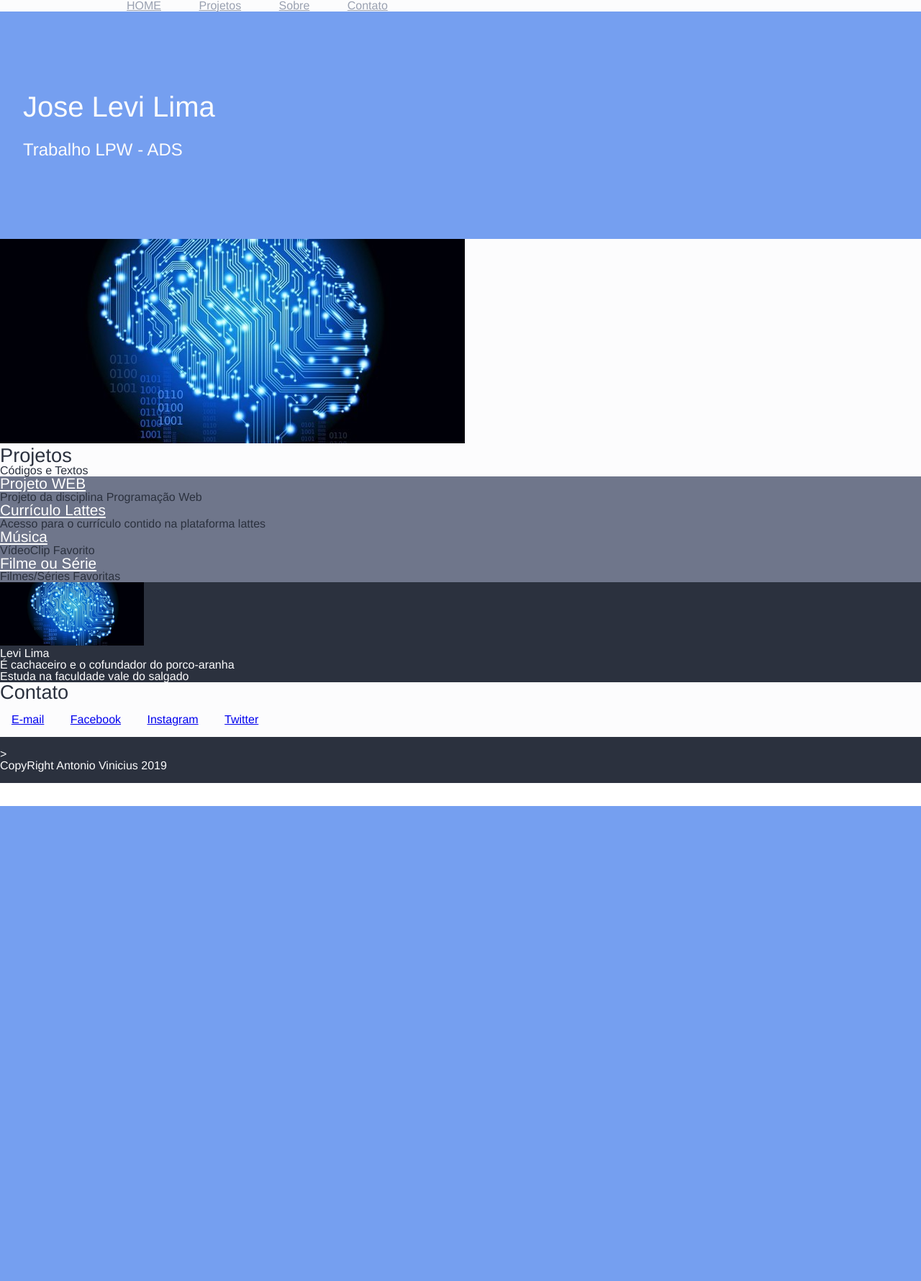
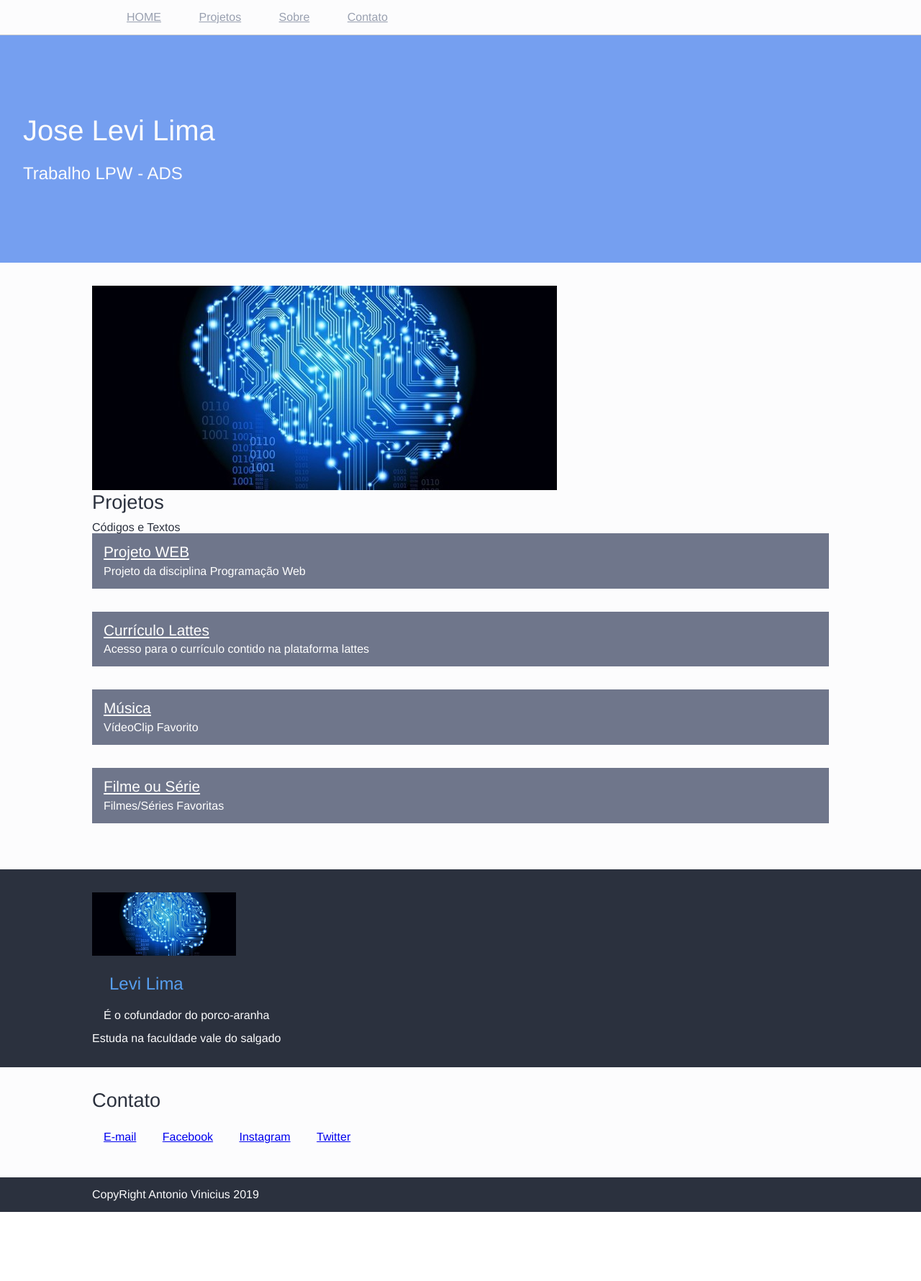
Before and after one commit to viniciuss05/AulasProgramacaoWeb, a PHP site: page / in a window 1280 px wide. Shown: the whole page at 72% size. Before the commit the page ends 1120 px from the top, so only its background shows below. Run offline with PHP 8.4, Linux system fonts and the light colour scheme.

Commit message:
Melhorias nas section
Alterações nas linhas, paragrafos, links, bordas, tags e margens

```diff
--- a/AulasProgramacaoWeb-master/estilos/blog.css
+++ b/AulasProgramacaoWeb-master/estilos/blog.css
@@ -2,6 +2,13 @@ body{
     font-family: Helvetica, sans-serif;
 
 }
+
+header{
+    border-bottom: 1px solid #ccc;
+    padding-top: 1em;
+    padding-bottom: 1em;
+}
+
 
 header li {
     display: inline-block;
@@ -21,6 +28,11 @@ header li {
     padding-right: 10%;
 }
 
+section{
+    padding-top: 2em;
+    padding-bottom: 2em;
+}
+
 .identificacao{
     background-color: #759ff0;
     color: #fcfcfd;
@@ -29,6 +41,7 @@ header li {
 
 section h3{
     font-size: 1.7em;
+    margin-bottom: 0.5em;
 }
 
 header li a{
@@ -60,12 +73,29 @@ header li a{
 
 .styleprojetos li{
     background-color: #6F768B;
+    padding: 1em;
+    margin-bottom: 2em;
 
 }
 
 .styleprojetos li a {
     color: #ffffff;
     font-size: 1.3em;
+}
+
+.styleprojetos li p {
+    color:#fff;
+    margin-top: 0.5em;
+}
+
+#sobre p.bio {
+    color: #579ff0;
+    font-size: 1.5em;
+    margin: 1em;
+}
+
+#sobre p.text{
+    margin: 1em;
 }
 
 #sobre img{
--- a/AulasProgramacaoWeb-master/index.html
+++ b/AulasProgramacaoWeb-master/index.html
@@ -5,13 +5,13 @@
     <meta charset="utf-8">
     <title>Blog de Levi</title>
     <link rel="stylesheet" href="estilos/reset.css">
-    <link rel="stylesheet" href="estilos/blog.css"  >
+    <link rel="stylesheet" href="estilos/blog.css">
 
 </head>
 
 <body>
 
-    <header class ="claras container">
+    <header class="claras container">
         <nav>
             <!--AREA DE NAVEGAÇÃO-->
             <ul>
@@ -34,7 +34,7 @@
         <h2>Trabalho LPW - ADS</h2>
     </section>
 
-    <section is="projetos" class="claras">
+    <section id="projetos" class="claras container">
         <img alt="Imagem que apresenta varios intens na tecnologia" src="Imagens/tecnologia.jpg">
         <h3>Projetos</h3>
         <p>Códigos e Textos</p>
@@ -70,16 +70,16 @@
 
     </section>
 
-    <section id="sobre" class="escuras">
+    <section id="sobre" class="escuras container">
         <img alt="foto de Levi Lima" src="Imagens/tecnologia.jpg">
-        <p>Levi Lima</p>
-        <p>É cachaceiro e o cofundador do porco-aranha</p>
+        <p class="bio">Levi Lima</p>
+        <p class="text">É o cofundador do porco-aranha</p>
         <p>Estuda na faculdade vale do salgado</p>
 
 
     </section>
 
-    <section id="contato" class= "claras">
+    <section id="contato" class="claras container">
         <h3>Contato</h3>
 
         <ul>
@@ -90,8 +90,8 @@
         </ul>
     </section>
 
-    <footer class= "escuras">
-        <!--DEFINIR RODAPÉ-->>
+    <footer class="escuras container">
+        <!--DEFINIR RODAPÉ-->
         <p>CopyRight Antonio Vinicius 2019</p>
 
     </footer>
```
